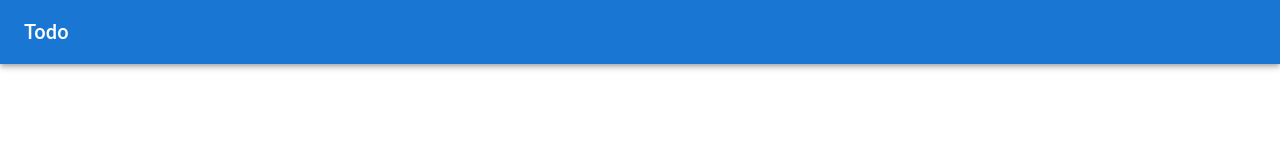
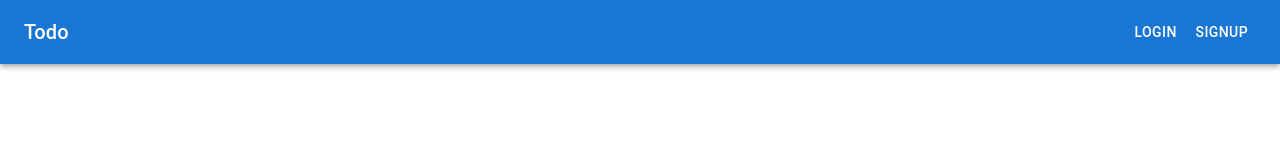
Before and after one commit to AaryTrivedi/todo-app, a React (Create React App) app in the folder ui/: page / in a window 1280 px wide. Shown: the top 160 px of the page. Built offline with nearby package versions, Linux system fonts and the light colour scheme; the HTML template or start-up script is replaced by a standard one.

Commit message:
Handles showing link as per authentication in navbar

```diff
--- a/ui/src/components/shared/Navbar/Navbar.tsx
+++ b/ui/src/components/shared/Navbar/Navbar.tsx
@@ -3,14 +3,37 @@ import React from 'react';
 import AppBar from '@mui/material/AppBar';
 import Typography from '@mui/material/Typography';
 import Toolbar from '@mui/material/Toolbar';
+import Button from '@mui/material/Button';
+
+import useIsAuthenticated from 'hooks/auth/useIsAuthenticated';
 
 function Navbar() {
+
+	const isAuthenticated = useIsAuthenticated();
+
+	debugger;
+
 	return (
 		<AppBar position="static">
 			<Toolbar>
 				<Typography variant="h6" component="div" sx={{ flexGrow: 1 }}>
 	            	Todo
 	          	</Typography>
+	          	{
+	          		!isAuthenticated && (
+	          			<>
+	          				<Button color="inherit">Login</Button>
+	          				<Button color="inherit">Signup</Button>
+	          			</>
+          			)
+	          	}
+	          	{
+	          		isAuthenticated && (
+	          			<>
+	          				<Button color="inherit">Logout</Button>
+	          			</>
+          			)
+	          	}
           	</Toolbar>
 		</AppBar>
 	);
```
Also changed, not shown: 1 other file (tests, documents, lock files or other folders).
